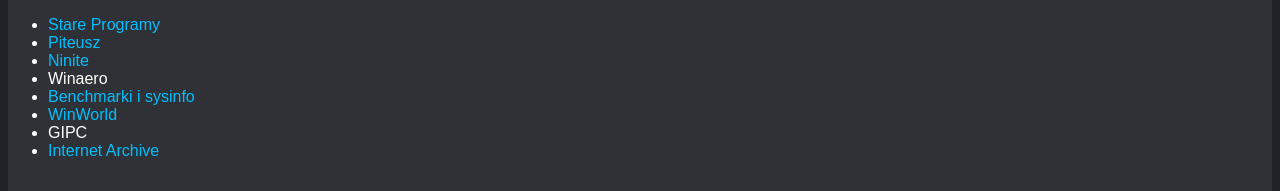
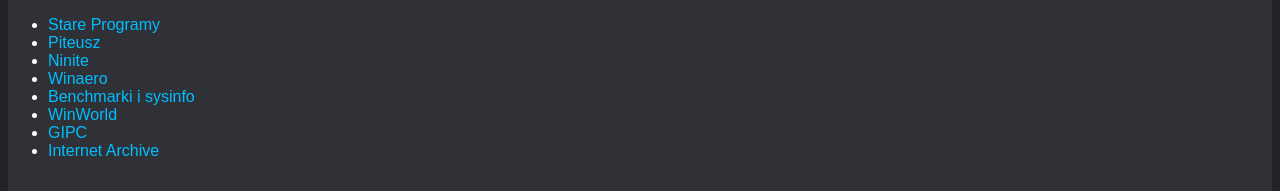
Before and after one commit to NatanZSE/stronka, a plain HTML site: page software.html in a window 1280 px wide. Shown: the part 159-350 px from the top of the page. Drawn offline with Linux system fonts and the light colour scheme.

Commit message:
Update software.html

```diff
--- a/software.html
+++ b/software.html
@@ -32,10 +32,10 @@
 					<li> <a href="https://xp.stare.pro/"> Stare Programy </a>
 					<li> <a href="https://www.piteusz.ovh/software.php"> Piteusz </a>
 					<li> <a href="https://ninite.com/"> Ninite </a>
-					<li> <a href"https://winaero.com/winaero-apps/"> Winaero </a>
+					<li> <a href="https://winaero.com/winaero-apps/"> Winaero </a>
 					<li> <a href="https://www.techpowerup.com/download/"> Benchmarki i sysinfo </a>
 					<li> <a href="https://winworldpc.com/library/operating-systems"> WinWorld </a>
-					<li> <a href"https://getintopc.com/softwares/operating-systems/"> GIPC </a>
+					<li> <a href="https://getintopc.com/softwares/operating-systems/"> GIPC </a>
 					<li> <a href="https://archive.org/"> Internet Archive </a>
 			</div>
 		</div>
```
